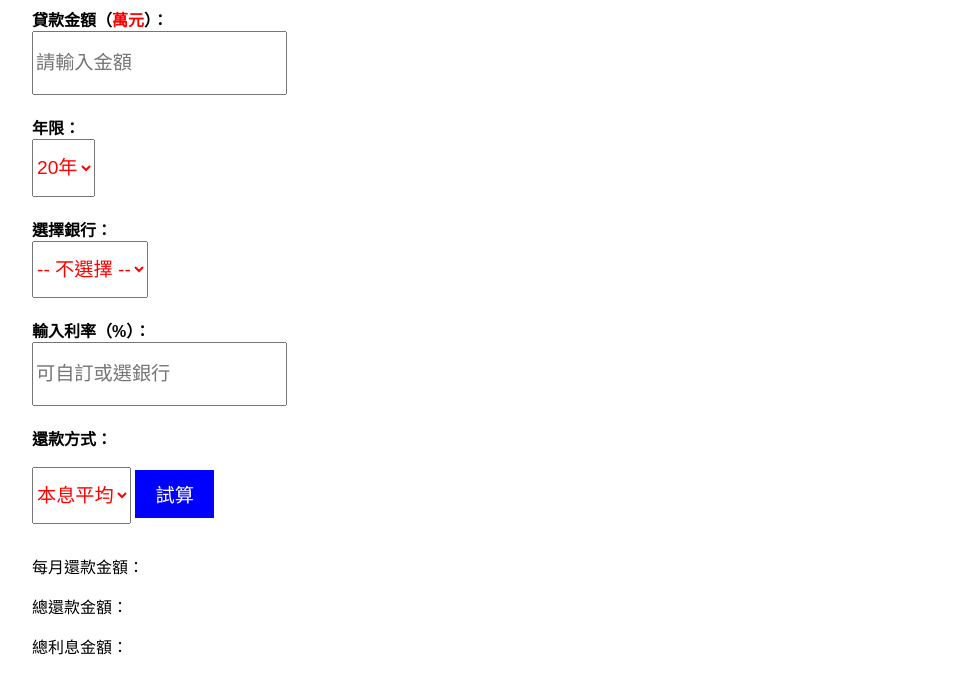
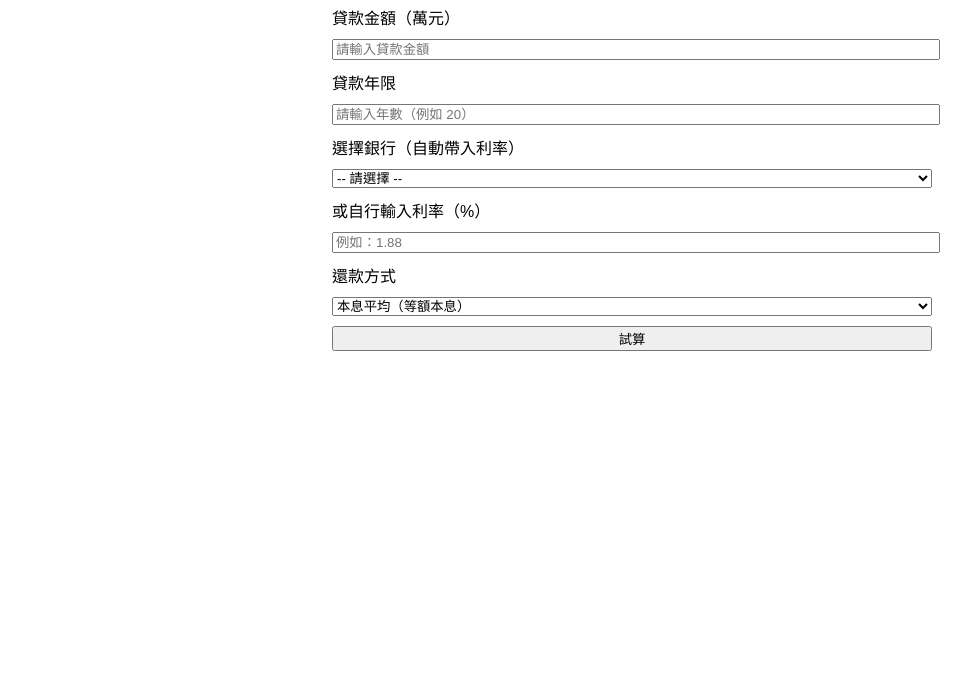
Before and after one commit to Zoe7487/Mortgage-Calculator, a plain HTML site: page index.html in a window 1280 px wide. Shown: the part 100-800 px from the top of the page, without its empty margins (8-979 px from the left). Drawn offline with Linux system fonts and the light colour scheme.

Commit message:
Update index.html

```diff
--- a/index.html
+++ b/index.html
@@ -1,184 +1,61 @@
 <!DOCTYPE html>
 <html lang="zh-Hant">
+<head>
+  <meta charset="UTF-8">
+  <title>房貸試算工具</title>
+  <style>
+    body { font-family: Arial, sans-serif; padding: 30px; max-width: 600px; margin: auto; }
+    label, select, input, button { display: block; margin: 10px 0; width: 100%; }
+    #result { margin-top: 20px; font-weight: bold; }
+  </style>
+</head>
+<body>
+  <h2>房貸試算工具</h2>
 
-<head>
-    <meta charset="UTF-8">
-    <title>2025房貸試算</title>
-    <style>
-        body {
-            font-family: "Microsoft JhengHei", sans-serif;
-            margin: 40px;
-        }
+  <label>貸款金額（萬元）</label> <!-- 🔴 調整：顯示單位為萬元 -->
+  <input type="number" id="loanAmount" placeholder="請輸入貸款金額">
 
-        label {
-            font-weight: bold;
-            display: block;
-            margin-top: 20px;
-        }
+  <label>貸款年限</label>
+  <input type="number" id="loanYears" placeholder="請輸入年數（例如 20）">
 
-        select,
-        input[type="number"],
-        input[type="text"] {
-            font-size: 1.2em;
-            height: 3em;
-            color: red;
-        }
+  <label>選擇銀行（自動帶入利率）</label>
+  <select id="bankSelect" onchange="setRate()">
+    <option value="">-- 請選擇 --</option>
+    <option value="1.68">台灣銀行（1.68%）</option>
+    <option value="1.75">土地銀行（1.75%）</option>
+    <option value="1.82">合作金庫（1.82%）</option>
+    <option value="1.90">第一銀行（1.90%）</option>
+    <option value="1.95">華南銀行（1.95%）</option>
+    <option value="2.05">台新銀行（2.05%）</option>
+    <option value="2.10">中國信託（2.10%）</option>
+    <option value="2.15">玉山銀行（2.15%）</option>
+    <option value="2.20">國泰世華（2.20%）</option>
+    <option value="2.25">永豐銀行（2.25%）</option>
+    <option value="1.85">農會（1.85%）</option>
+  </select>
 
-        button {
-            margin-top: 20px;
-            font-size: 1.2em;
-            background-color: blue;
-            color: white;
-            padding: 10px 20px;
-            border: none;
-            cursor: pointer;
-        }
+  <label>或自行輸入利率（%）</label>
+  <input type="number" step="0.01" id="customRate" placeholder="例如：1.88">
 
-        h1 {
-            text-align: center;
-        }
+  <label>還款方式</label>
+  <select id="repaymentType">
+    <option value="equal">本息平均（等額本息）</option>
+    <option value="principal">本金平均（等額本金）</option>
+  </select>
 
-        .result {
-            margin-top: 30px;
-        }
+  <button onclick="calculate()">試算</button>
 
-        .highlight {
-            color: red;
-        }
-    </style>
-</head>
+  <div id="result"></div>
 
-<body>
-    <h1>2025房貸試算</h1>
+  <script>
+    function setRate() {
+      const rate = document.getElementById('bankSelect').value;
+      document.getElementById('customRate').value = rate;
+    }
 
-    <label for="amount">貸款金額（<span class="highlight">萬元</span>）：</label>
-    <input type="number" id="amount" placeholder="請輸入金額">
-
-    <label for="years">年限：</label>
-    <select id="years">
-        <option value="20">20年</option>
-        <option value="30">30年</option>
-        <option value="40">40年</option>
-    </select>
-
-    <label for="bank">選擇銀行：</label>
-    <select id="bank"></select>
-
-    <label for="rate">輸入利率（%）：</label>
-    <input type="number" step="0.01" id="rate" placeholder="可自訂或選銀行">
-
-    <label for="repayType">還款方式：</label>
-    <select id="repayType">
-        <option value="annuity">本息平均</option>
-        <option value="equalPrincipal">本金平均</option>
-    </select>
-
-    <button onclick="calculatePayment()">試算</button>
-
-    <div class="result">
-        <p>每月還款金額：<span id="monthlyPayment"></span></p>
-        <p>總還款金額：<span id="totalPayment"></span></p>
-        <p>總利息金額：<span id="totalInterest"></span></p>
-    </div>
-
-    <script>
-        const bankRates = {
-            "20": {
-                "臺灣銀行": 2.1,
-                "土地銀行": 2.06,
-                "合作金庫": 2.06,
-                "第一銀行": 2.09,
-                "華南銀行": 2.06,
-                "彰化銀行": 2.09,
-                "上海商銀": 2.1,
-                "台北富邦": 2.06,
-                "國泰世華": 2.06,
-                "兆豐銀行": 2.06,
-                "農會": 2.04
-            },
-            "30": {
-                "臺灣銀行": 2.13,
-                "土地銀行": 2.13,
-                "合作金庫": 2.09,
-                "第一銀行": 2.13,
-                "華南銀行": 2.13,
-                "彰化銀行": 2.09,
-                "上海商銀": 2.1,
-                "台北富邦": 2.09,
-                "國泰世華": 2.09,
-                "兆豐銀行": 2.09,
-                "農會": 2.07
-            },
-            "40": {
-                "土地銀行": 2.18,
-                "合作金庫": 2.14,
-                "第一銀行": 2.18,
-                "華南銀行": 2.18,
-                "彰化銀行": 2.14,
-                "台北富邦": 2.14,
-                "國泰世華": 2.14,
-                "兆豐銀行": 2.14,
-                "農會": 2.12
-            }
-        };
-
-        const yearsEl = document.getElementById("years");
-        const bankEl = document.getElementById("bank");
-
-        yearsEl.addEventListener("change", updateBanks);
-
-        function updateBanks() {
-            const selectedYears = yearsEl.value;
-            bankEl.innerHTML = "<option value=''>-- 不選擇 --</option>";
-            const banks = bankRates[selectedYears];
-            for (let bank in banks) {
-                const opt = document.createElement("option");
-                opt.value = banks[bank];
-                opt.text = bank;
-                bankEl.appendChild(opt);
-            }
-        }
-
-        bankEl.addEventListener("change", function () {
-            const selectedRate = bankEl.value;
-            if (selectedRate) {
-                document.getElementById("rate").value = selectedRate;
-            }
-        });
-
-        updateBanks();
-
-        function calculatePayment() {
-            const amount = parseFloat(document.getElementById("amount").value) * 10000; //
-            const years = parseInt(document.getElementById("years").value);
-            const rate = parseFloat(document.getElementById("rate").value) / 100 / 12;
-            const repayType = document.getElementById("repayType").value;
-            const months = years * 12;
-
-            let monthlyPayment = 0;
-            let totalPayment = 0;
-            let totalInterest = 0;
-
-            if (repayType === "annuity") {
-                monthlyPayment = amount * rate * Math.pow(1 + rate, months) / (Math.pow(1 + rate, months) - 1);
-                totalPayment = monthlyPayment * months;
-                totalInterest = totalPayment - amount;
-            } else {
-                const principalPerMonth = amount / months;
-                let interestSum = 0;
-                for (let i = 0; i < months; i++) {
-                    interestSum += (amount - principalPerMonth * i) * rate;
-                }
-                totalPayment = amount + interestSum;
-                monthlyPayment = amount / months + (amount * rate);
-                totalInterest = interestSum;
-            }
-
-            document.getElementById("monthlyPayment").innerText = monthlyPayment.toFixed(0) + " 元";
-            document.getElementById("totalPayment").innerText = totalPayment.toFixed(0) + " 元";
-            document.getElementById("totalInterest").innerText = totalInterest.toFixed(0) + " 元";
-        }
-    </script>
-</body>
-
-</html>
+    function calculate() {
+      // 🔴 調整：把萬元轉成元
+      const loanAmount = parseFloat(document.getElementById('loanAmount').value) * 10000;
+      const loanYears = parseInt(document.getElementById('loanYears').value);
+      const interestRate = parseFloat(document.getElementById('customRate').value);
+      const rep
```
